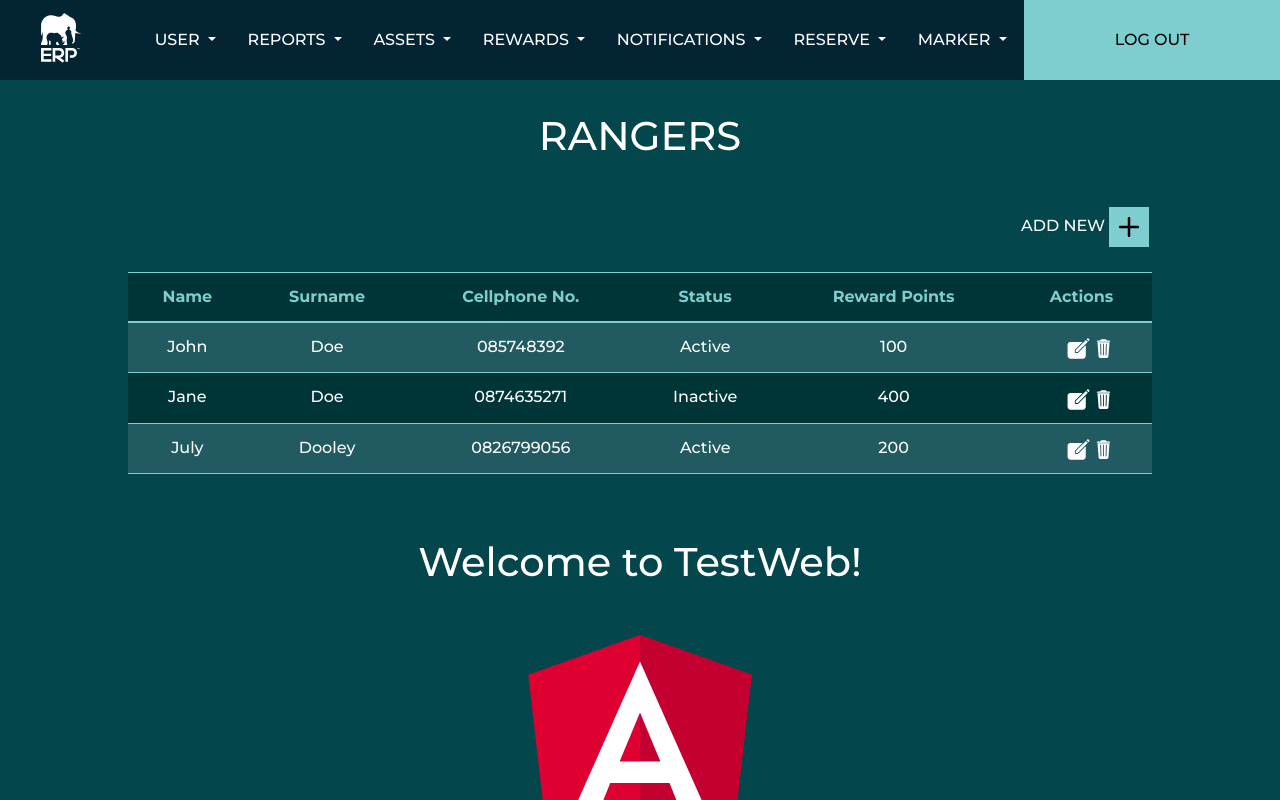
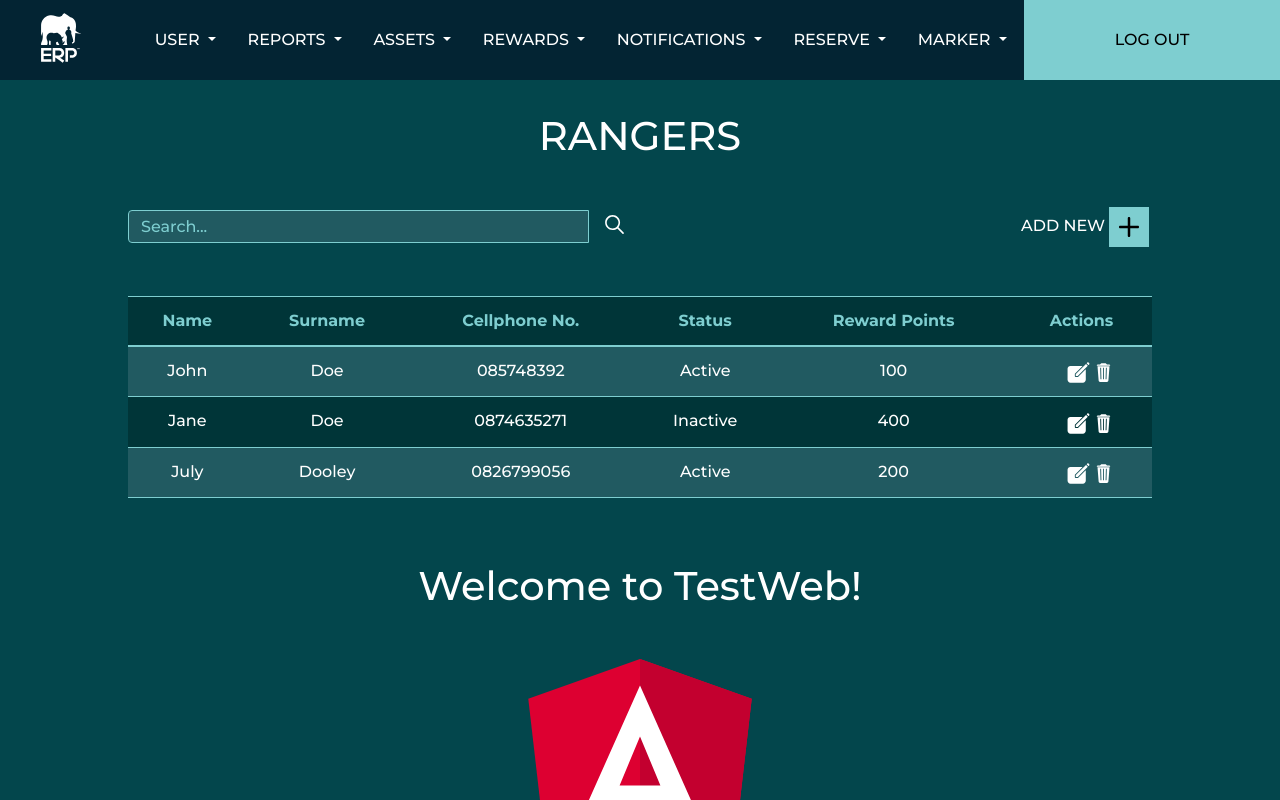
Before and after one commit to J4ndr3/370AppAndWeb, an Angular app in the folder TestWeb/: page / in a window 1280 px wide. Shown: the top 800 px of the page. Built offline with nearby package versions, Linux system fonts and the light colour scheme.

Commit message:
commit search bar

```diff
--- a/TestWeb/src/index.html
+++ b/TestWeb/src/index.html
@@ -143,7 +143,17 @@
     <div class="button">
       <button type="button" class="btn btn-default btn-sm" id="addBTN" data-toggle="collapse" data-target="#demo"> ADD NEW <img src="/assets/ios-add.svg" class="plus"  style="background-color: rgb(126,206,208)"/></button>
       </div>
+
+      <div class="search">
+        <form action="/action_page.php">
+          <div class="input-group">
+            <input type="text" class="form-control" placeholder="Search..." name="search" id="SearchBTN"> <button class="btn btn-default" type="submit" id="Search"><img src="/assets/ios-search.svg" class="SearchbtnIMG"/></button>
+
+          </div>
+        </form>
+      </div>
   </div>
+<br>
 
   <!--Moenie die button verander nie-->
   <div class="inner collapse" id="demo">
@@ -240,6 +250,7 @@
                 <td>085748392</td>
                 <td>Active</td>
                 <td>100</td>
+                <!--Moenie die code verander nie. Sit net nuwe kollomme bo dit in-->
                 <td> <button class="btn btn-default btn-sm" id="editbtn" ><img src="/assets/ios-create.svg" class="edit"/></button><button class="btn btn-default btn-sm" id="editbtn" ><img src="/assets/ios-trash.svg" class="edit"/></button>
               </tr>
               <tr>
--- a/TestWeb/src/styles.scss
+++ b/TestWeb/src/styles.scss
@@ -106,7 +106,36 @@ a{
     border: 1px solid lightgray;
 }
 
+.search{
+    float:left;
+    width:50%;
+    font-size: 100%;
+    margin-left:0px;
+    padding-left:0px;
+}
 
+#SearchBTN{
+    margin-top:2.5%;
+    width:80%;
+    height:80%;
+    margin-bottom:0%;
+    margin-left:0%;
+}
+
+#Search{
+    margin-top:1.5%;
+    width: 10%;
+    height:100%;
+    margin-left:0%;
+}
+
+.searchBtnIMG{
+    height:100%;
+}
+
+#Search:hover{
+ border: 2px solid rgba(3,70,76,0.01);
+}
 
 h1{
     text-align:center;
@@ -156,10 +185,8 @@ th{
 
 .table-striped>tbody>tr:nth-child(odd)>td,
 .table-striped>tbody>tr:nth-child(odd)>th {
-   background-color:  rgb(33,90,97);// Choose your own color here
+   background-color:  rgb(33,90,97);
  }
-
-
 
 .button{
     float:right;
```
Also changed, not shown: TestWeb/src/assets/ios-search.svg (added).
